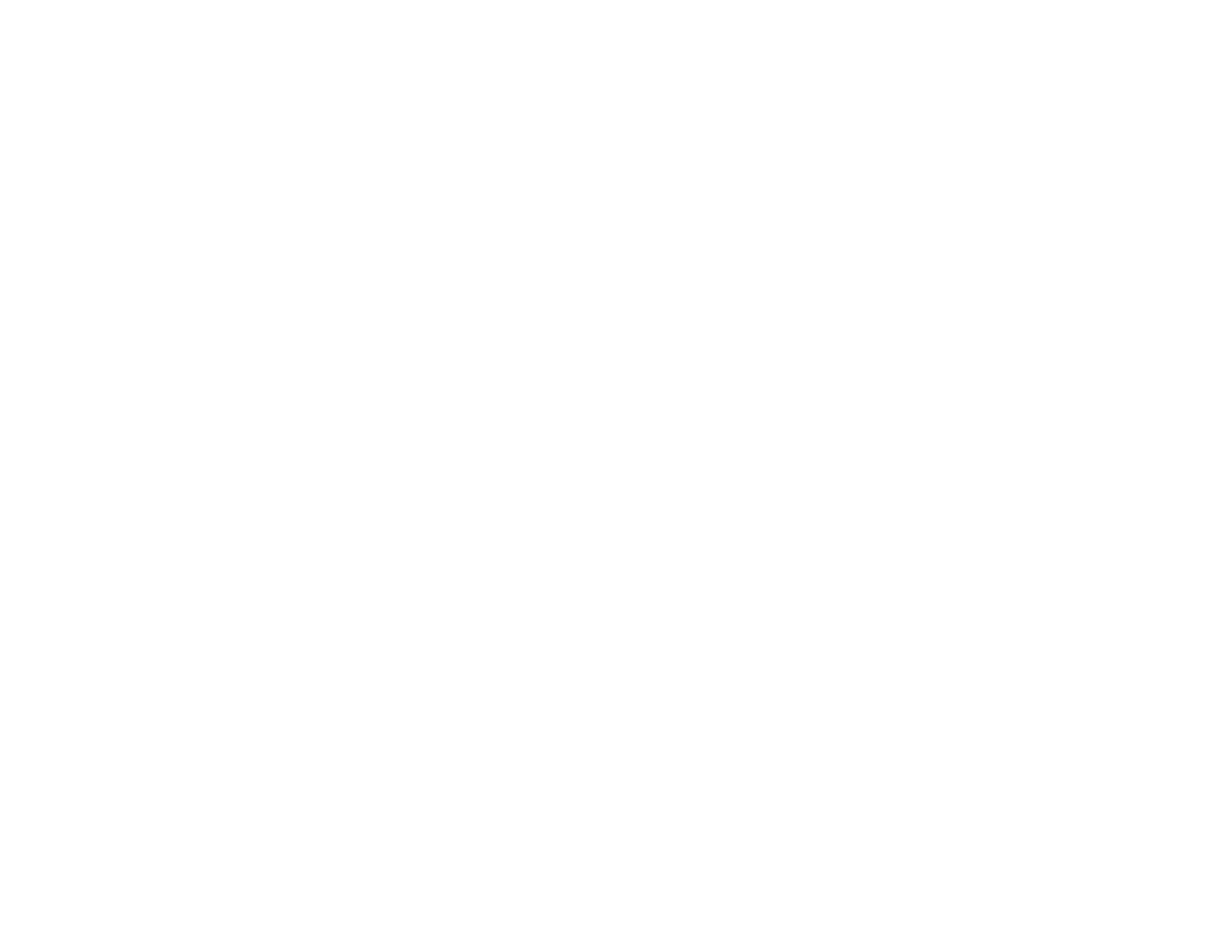
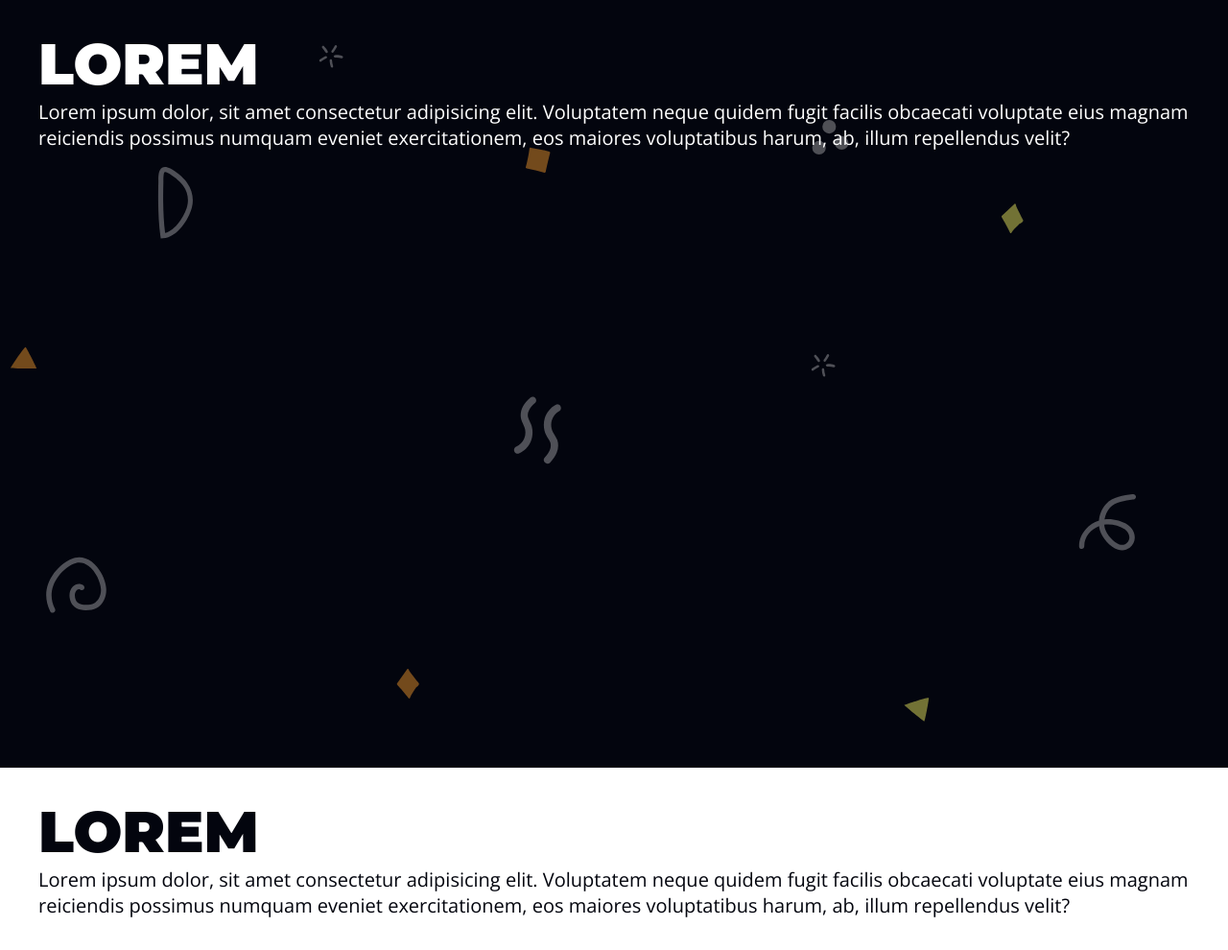
Before and after one commit to pedrolucaspv/landingpageStudy, a plain HTML site: page index.html in a window 1280 px wide. Shown: the whole page at 96% size. Before the commit the page ends 800 px from the top, so only its background shows below. Drawn offline with nearby package versions, Linux system fonts and the light colour scheme.

Commit message:
estrutura inicial

```diff
--- /dev/null
+++ b/assets/css/styles.css
@@ -0,0 +1,75 @@
+:root{
+    --primary-color: #03050E;
+    --white-color: #fff;
+    --gap: 3rem;
+}
+
+*{
+    margin: 0;
+    padding: 0;
+
+}
+
+html{
+    font-size: 62.5%;
+}
+/*  font-family: 'Montserrat', sans-serif;
+
+font-family: 'Open Sans', sans-serif; */
+
+body{
+    font-family: 'Open Sans', sans-serif;
+    font-size: 2rem;
+    color: var(--primary-color);
+}
+
+h1, h, h3, h4, h5,h6{
+    font-family: 'Montserrat', sans-serif;
+}
+
+h1{
+    font-size: 6rem;
+    text-transform: uppercase;
+}
+
+h2{
+    font-size: 5.5rem;
+}
+
+h3{
+    font-size: 5rem;
+}
+
+h4{
+    font-size: 4.5rem;
+}
+
+h5{
+    font-size: 4rem;
+}
+
+h6{
+    font-size: 3,5rem;
+}
+
+.main-bg{
+    background-image: url('../img/mainbg.svg');
+    background-size: cover;
+    background-position: center center;
+    color: var(--white-color);
+}
+
+.white-bg{
+    background-color: var(--white-color);
+}
+
+.main-content{
+    max-width: 1200px;
+    margin: 0 auto;
+    padding: var(--gap);
+
+}
+
+.section{
+    min-height: 100vh;
+}
--- a/index.html
+++ b/index.html
@@ -3,9 +3,28 @@
 <head>
     <meta charset="UTF-8">
     <meta name="viewport" content="width=device-width, initial-scale=1.0">
-    <title>Document</title>
+    <title>Landing Page</title>
+     <link
+    href="https://fonts.googleapis.com/css2?family=Montserrat:wght@900&family=Open+Sans:ital,wght@0,400;0,700;1,400&display=swap"
+    rel="stylesheet">
+    <link rel="stylesheet" href="assets/css/styles.css">
 </head>
 <body>
+    <section class="main-bg section">
+        <div class="main-content">
+            <h1>Lorem</h1>
+            <p>Lorem ipsum dolor, sit amet consectetur adipisicing elit. Voluptatem neque quidem fugit facilis obcaecati voluptate eius magnam reiciendis possimus numquam eveniet exercitationem, eos maiores voluptatibus harum, ab, illum repellendus velit?
+            </p>
+        </div>
+    </section>
+
+    <section class="white-bg section">
+        <div class="main-content">
+            <h1>Lorem</h1>
+            <p>Lorem ipsum dolor, sit amet consectetur adipisicing elit. Voluptatem neque quidem fugit facilis obcaecati voluptate eius magnam reiciendis possimus numquam eveniet exercitationem, eos maiores voluptatibus harum, ab, illum repellendus velit?
+            </p>
+        </div>
+    </section>
 
 </body>
 </html>
```
Also changed, not shown: assets/img/mainbg.svg (added).
